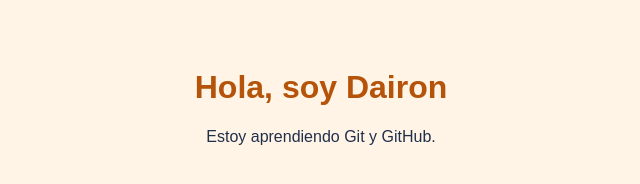
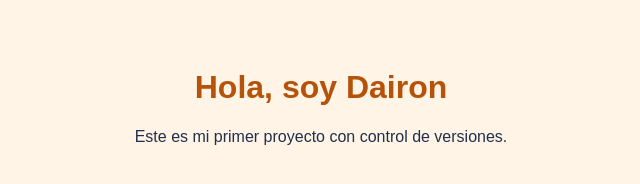
Before and after one commit to dairon08/mi-pagina, a plain HTML site: page index.html in a window 1280 px wide. Shown: the whole page, without its empty margins (319-959 px from the left). Drawn offline with Linux system fonts and the light colour scheme.

Commit message:
Mejorar texto de presentacion

```diff
--- a/index.html
+++ b/index.html
@@ -7,6 +7,6 @@
 </head>
 <body>
   <h1>Hola, soy Dairon</h1>
-  <p>Estoy aprendiendo Git y GitHub.</p>
+  <p>Este es mi primer proyecto con control de versiones.</p>
 </body>
 </html>
```
